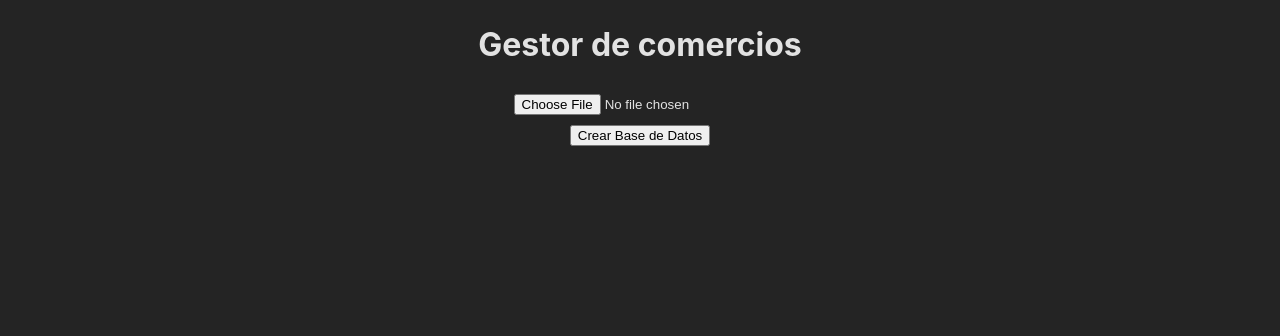
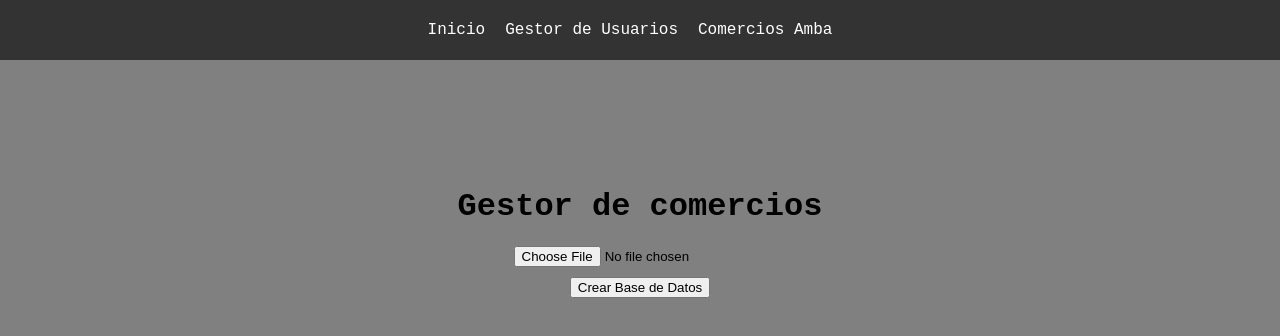
Before and after one commit to Silrojua22/business_manager, a React (Vite) app in the folder client/: page / in a window 1280 px wide. Shown: the top 336 px of the page. Built offline with nearby package versions, Linux system fonts and the light colour scheme.

Commit message:
Started front-end

```diff
--- /dev/null
+++ b/client/src/App.css
@@ -0,0 +1,19 @@
+body {
+  margin: 0;
+  padding: 0;
+  overflow-x: hidden;
+}
+
+.app {
+  width: 100%;
+  height: 100vh;
+  margin: 0;
+  padding: 0;
+  overflow-x: hidden;
+}
+.container {
+  width: 100%;
+  max-width: 100%;
+  padding: 0;
+  margin: 0;
+}
--- a/client/src/App.jsx
+++ b/client/src/App.jsx
@@ -1,13 +1,18 @@
 import { BrowserRouter as Router, Routes, Route } from "react-router-dom";
-import Home from "./clientViews/home";
+import Home from "./clientViews/Home/home";
+import Navbar from "./clientcomponents/Navbar/navbar.jsx";
+import "./App.css";
 
 function App() {
   return (
-    <Router>
-      <Routes>
-        <Route path="/" element={<Home />} />
-      </Routes>
-    </Router>
+    <div className="app">
+      <Router>
+        <Navbar />
+        <Routes>
+          <Route path="/" element={<Home />} />
+        </Routes>
+      </Router>
+    </div>
   );
 }
 
--- a/client/src/clientViews/home.jsx
+++ b/client/src/clientViews/Home/home.jsx
@@ -61,6 +61,7 @@ function Home() {
 
   return (
     <div className={styles.container}>
+      <div className={styles.div}>
         <h1>Gestor de comercios</h1>
         <div className={styles.input}>
           <div>
@@ -80,6 +81,7 @@ function Home() {
 
         {alertMessage && <div className={styles.alert}>{alertMessage}</div>}
       </div>
+    </div>
   );
 }
 
--- a/client/src/App.module.css
+++ b/client/src/clientViews/Home/home.module.css
@@ -1,5 +1,7 @@
 .container {
   text-align: center;
+  justify-content: center;
+  margin-top: 10%;
 }
 
 .input {
--- a/client/src/clientViews/home.module.css
+++ /dev/null
@@ -1,14 +0,0 @@
-.container {
-  text-align: center;
-}
-
-.input {
-  display: flex;
-  flex-direction: column;
-  align-items: center;
-  gap: 20px;
-}
-
-.button {
-  margin: 10px;
-}
--- /dev/null
+++ b/client/src/clientcomponents/Navbar/navBar.module.css
@@ -0,0 +1,30 @@
+/* Navbar.module.css */
+.navbar {
+  background: #333;
+  height: 60px;
+  display: flex;
+  justify-content: space-around;
+  align-items: center;
+}
+
+.navbar ul {
+  list-style: none;
+  padding: 0;
+  margin: 0;
+  display: flex;
+  justify-content: space-evenly;
+}
+
+.navbar li {
+  margin-right: 20px;
+}
+
+.navLink {
+  color: white;
+  text-decoration: none;
+  transition: color 0.3s;
+}
+
+.navLink:hover {
+  color: black;
+}
--- /dev/null
+++ b/client/src/clientcomponents/Navbar/navbar.jsx
@@ -0,0 +1,28 @@
+import { NavLink } from "react-router-dom";
+import styles from "./navbar.module.css";
+
+const Navbar = () => {
+  return (
+    <nav className={styles.navbar}>
+      <ul className={styles.navbar}>
+        <li>
+          <NavLink to="/" className={styles.navLink}>
+            Inicio
+          </NavLink>
+        </li>
+        <li>
+          <NavLink to="/usuarios" className={styles.navLink}>
+            Gestor de Usuarios
+          </NavLink>
+        </li>
+        <li>
+          <NavLink to="/amba" className={styles.navLink}>
+            Comercios Amba
+          </NavLink>
+        </li>
+      </ul>
+    </nav>
+  );
+};
+
+export default Navbar;
--- a/client/src/index.css
+++ b/client/src/index.css
@@ -1,21 +1,8 @@
-:root {
-  font-family: Inter, system-ui, Avenir, Helvetica, Arial, sans-serif;
-  line-height: 1.5;
-  font-weight: 400;
-
-  color-scheme: light dark;
-  color: rgba(255, 255, 255, 0.87);
-  background-color: #242424;
-  font-synthesis: none;
-  text-rendering: optimizeLegibility;
-  -webkit-font-smoothing: antialiased;
-  -moz-osx-font-smoothing: grayscale;
-  -webkit-text-size-adjust: 100%;
+body {
+  background-color: gray; /* for development */
+  background-size: cover;
+  height: auto;
+  background-repeat: no-repeat;
+  background-attachment: fixed;
+  font-family: monospace, sans-serif;
 }
-
-.img-container {
-  display: flex;
-  justify-content: center;
-  align-items: center;
-  margin-top: 30vh;
-}
```
Also changed, not shown: 1 other file (tests, documents, lock files or other folders). Lines whose indentation alone changed are shown as unchanged.
